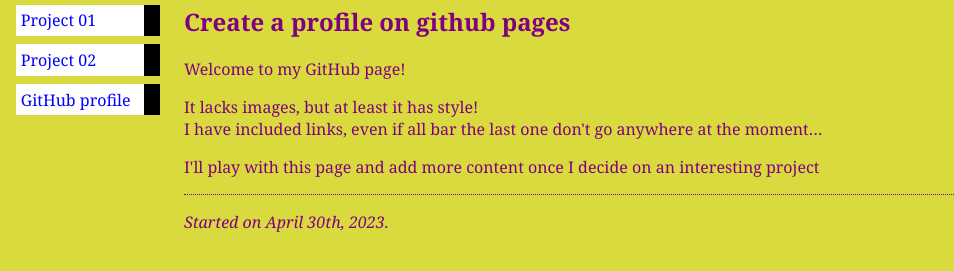
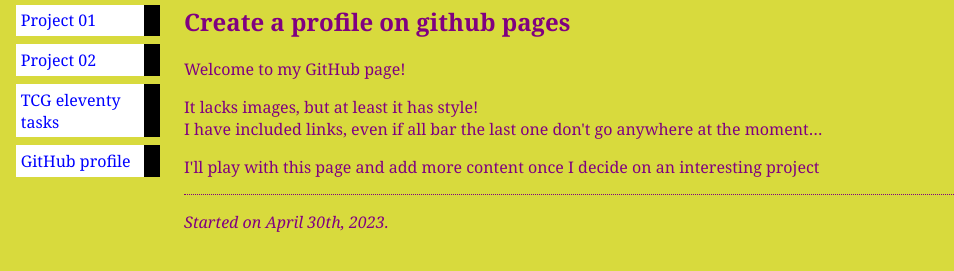
Before and after one commit to MikeyJ-Eng/MikeyJ-Eng.github.io, a plain HTML site: page Test.html in a window 1280 px wide. Shown: the part 75-346 px from the top of the page, without its empty margins (0-954 px from the left). Drawn offline with Linux system fonts and the light colour scheme.

Commit message:
Link to TCG eleventy tasks

```diff
--- a/Test.html
+++ b/Test.html
@@ -13,6 +13,7 @@
         <li><a href="index.html">Home page</a>
         <li><a href="project01.html">Project 01</a>
         <li><a href="project02.html">Project 02</a>
+        <li><a href="https://main--zippy-muffin-faa72b.netlify.app/">TCG eleventy tasks</a>
         <li><a href="https://github.com/MikeyJ-Eng">GitHub profile</a>
     </ul>
 
```
